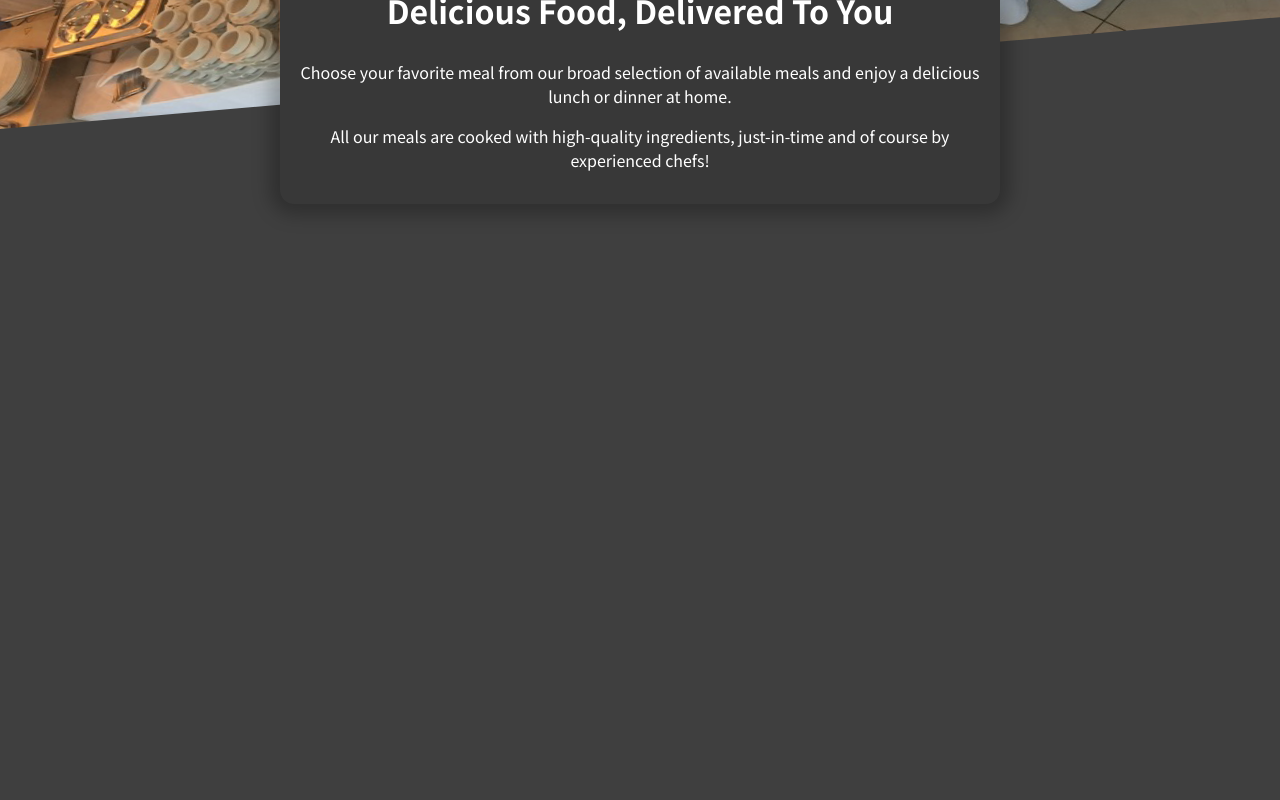
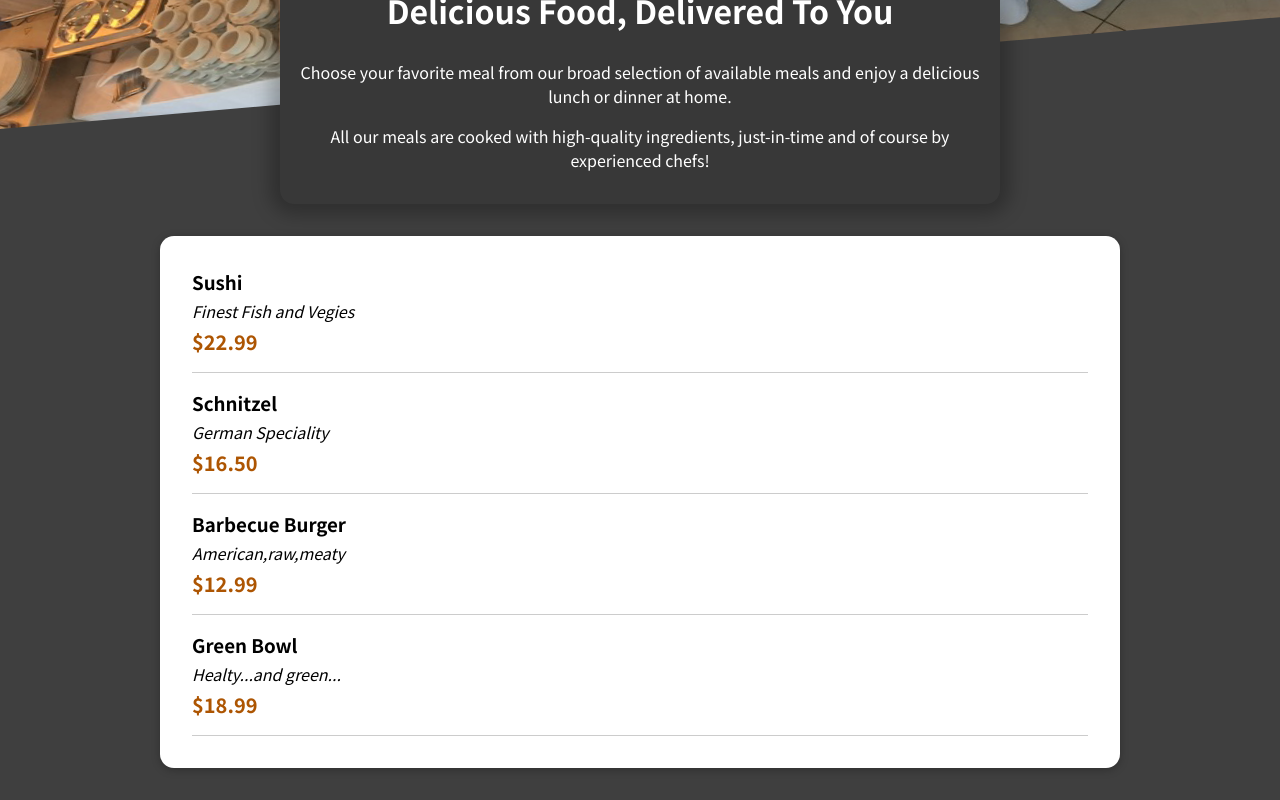
Before and after one commit to ramyasunarkani/Restaurant-Website, a React (Create React App) app: page / in a window 1280 px wide. Shown: the part 269-1069 px from the top of the page. Before the commit the page ends 800 px from the top, so only its background shows below. Built offline with nearby package versions, Linux system fonts and the light colour scheme.

Commit message:
Making the Items visible

```diff
--- /dev/null
+++ b/src/components/Meals/MealItem/MealsItem.js
@@ -0,0 +1,18 @@
+import style from './MealsItem.module.css';
+const MealsItem=(props)=>{
+    const price=`$${props.price.toFixed(2)}`;
+    return (
+        <li className={style.meal}>
+            <div>
+                <h3>{props.name}</h3>
+                <div className={style.description}>{props.description}</div>
+                <div className={style.price}>{price}</div>
+            </div>
+            <div>
+
+            </div>
+
+        </li>
+    );
+}
+export default MealsItem;
--- /dev/null
+++ b/src/components/Meals/MealItem/MealsItem.module.css
@@ -0,0 +1,22 @@
+.meal {
+    display: flex;
+    justify-content: space-between;
+    margin: 1rem;
+    padding-bottom: 1rem;
+    border-bottom: 1px solid #ccc;
+  }
+
+  .meal h3 {
+    margin: 0 0 0.25rem 0;
+  }
+
+  .description {
+    font-style: italic;
+  }
+
+  .price {
+    margin-top: 0.25rem;
+    font-weight: bold;
+    color: #ad5502;
+    font-size: 1.25rem;
+  }
--- a/src/components/Meals/MealsAvailable.js
+++ b/src/components/Meals/MealsAvailable.js
@@ -1,17 +1,25 @@
 import style from './MealsAvailable.module.css';
-
+import MealsItem from './MealItem/MealsItem';
+import Card from '../UI/Card';
 const MealsAvailable=()=>{
-    const mealsList=[{},
+    const mealsList=[
         {id:'m1',name:'Sushi',description:'Finest Fish and Vegies',price:22.99},
         {id:'m2',name:'Schnitzel',description:'German Speciality',price:16.5},
         {id:'m3',name:'Barbecue Burger',description:'American,raw,meaty',price:12.99},
         {id:'m4',name:'Green Bowl',description:'Healty...and green...',price:18.99}
     ]
     return(
-        <section>
-            <ul className={style.ul}>
+        <section className={style.meals}>
+            <Card>
+                <ul>
+                {mealsList.map(meal=><MealsItem
+                key={meal.id}
+                name={meal.name}
+                description={meal.description}
+                price={meal.price}/>)}
+                </ul>
 
-            </ul>
+            </Card>
         </section>
     );
 
--- a/src/components/Meals/MealsAvailable.module.css
+++ b/src/components/Meals/MealsAvailable.module.css
@@ -1,5 +1,24 @@
-.ul{
-    width: 50%;
-    margin: auto;
-    background-color: white;
-}
+.meals {
+    max-width: 60rem;
+    width: 90%;
+    margin: 2rem auto;
+    animation: meals-appear 1s ease-out forwards;
+  }
+
+  .meals ul {
+    list-style: none;
+    margin: 0;
+    padding: 0;
+  }
+
+  @keyframes meals-appear {
+    from {
+      opacity: 0;
+      transform: translateY(3rem);
+    }
+
+    to {
+      opacity: 1;
+      transform: translateY(0);
+    }
+  }
--- /dev/null
+++ b/src/components/UI/Card.js
@@ -0,0 +1,6 @@
+import style from './Card.module.css';
+ const Card =props=>{
+    return <div className={style.card}>{props.children}</div>
+ }
+
+ export default Card;
--- /dev/null
+++ b/src/components/UI/Card.module.css
@@ -0,0 +1,6 @@
+.card {
+    padding: 1rem;
+    box-shadow: 0 2px 8px rgba(0, 0, 0, 0.25);
+    border-radius: 14px;
+    background-color: white;
+  }
```
